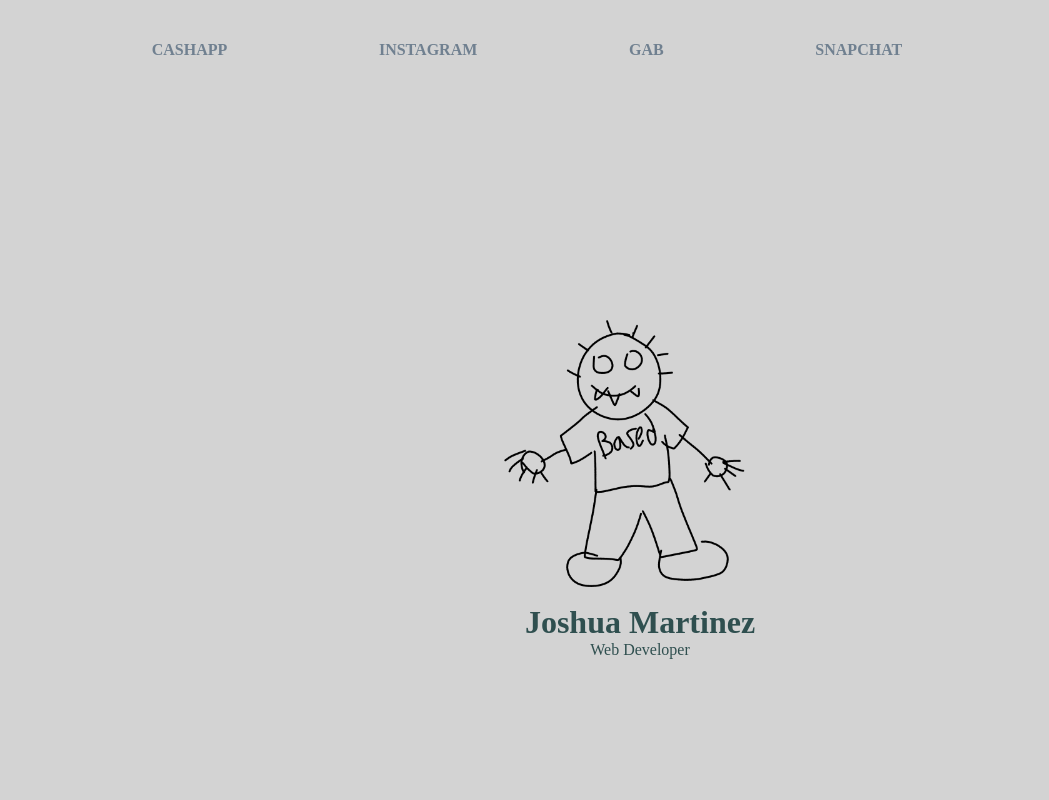
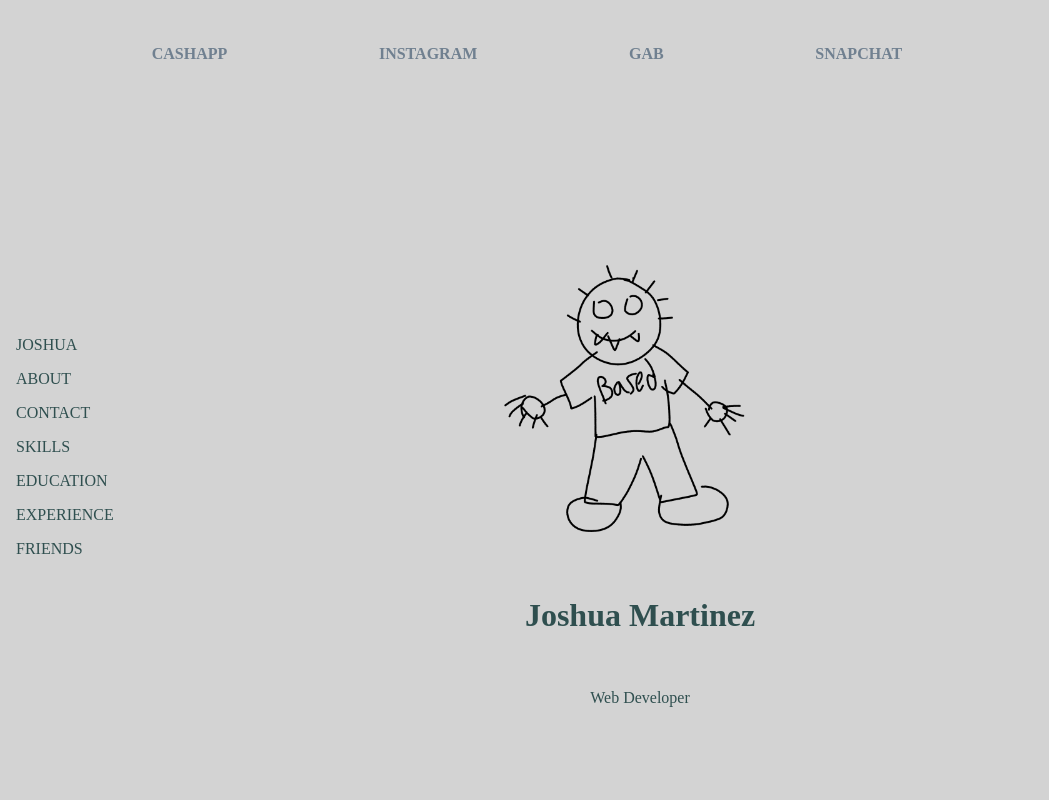
Before and after one commit to Malal0/Intro-to-html, a plain HTML site: page index.html in a window 1280 px wide. Shown: the top 800 px of the page, 0-1049 px from the left. Drawn offline with Linux system fonts and the light colour scheme; a web font is replaced by a local one.

Commit message:
added side page nav

```diff
--- a/index.html
+++ b/index.html
@@ -23,13 +23,13 @@
         </ul>
     </nav>
     <div id="mainContainer">
-        <div class="me flex column jc-c">
+        <div class="me flex column jc-c" id="top">
             <img src="/images/self portrait.png" height="300px" id="profile-pic" alt="self portrait"
                 title="Accurate Self Portrait of Joshua">
             <h1>joshua martinez</h1>
             <p class="cap">web developer</p>
         </div>
-        <div class="box  flex column jc-c c">
+        <div class="box  flex column jc-c c" id="aboutme">
             <h1>about me</h1>
             <p>Lorem ipsum, dolor sit amet consectetur adipisicing elit. Harum similique quo adipisci magnam. Quidem
                 atque
@@ -38,14 +38,14 @@
                 quaerat ut dolorem laboriosam maxime molestias culpa quae numquam nisi nobis quia accusamus enim,
                 repudiandae ab ex architecto adipisci? Obcaecati, numquam esse!</p>
         </div>
-        <div class="box flex column jc-c c">
+        <div class="box flex column jc-c c" id="contactme">
             <h1>contact me</h1>
             <p>Phone: <a href="tel:8884475594">(903) 447-5594</a></p>
             <!-- hk3a0eqmtj@temporaremail.com recovery key:ORHRFOD19178 OR 0RHRF0D19178-->
             <p>Email: <a href="mailto:hk3a0eqmtj@temporaremail.com">deezN_U_T_T_Z_69@basedmail.com</a></p>
             <p>website: <a href="https://thatsthefinger.com/" target="_blank">www.joshuamartinez.com</a></p>
         </div>
-        <div class="box flex column jc-c c">
+        <div class="box flex column jc-c c" id="skills">
             <h1>personal skills</h1>
             <h2>I can:</h2>
             <ul class="cap">
@@ -55,7 +55,7 @@
                 <li>kill</li>
             </ul>
         </div>
-        <div class="box flex column jc-c c">
+        <div class="box flex column jc-c c" id="education">
             <h1>education</h1>
             <ul class="cap">
                 <li>highschool</li>
@@ -63,7 +63,7 @@
                 <li>hard school of knocks</li>
             </ul>
         </div>
-        <div class="box flex column jc-c c">
+        <div class="box flex column jc-c c" id="experience">
             <h1>work experience</h1>
             <ul class="cap">
                 <li>yard work</li>
@@ -72,7 +72,7 @@
             </ul>
 
         </div>
-        <div class="box flex column jc-c c">
+        <div class="box flex column jc-c c" id="friends">
             <h1>friends</h1>
             <ol class="cap">
                 <li>carlo</li>
@@ -81,7 +81,17 @@
             </ol>
         </div>
     </div>
-
+    <div id="page-nav">
+        <!-- make tabs on the right to navigate the page -->
+        <!-- top, aboutme, contactme, skills, education, experience, friends -->
+        <div class="tabs"><a href="#top">Joshua</a></div>
+        <div class="tabs"><a href="#aboutme">about</a></div>
+        <div class="tabs"><a href="#contactme">contact</a></div>
+        <div class="tabs"><a href="#skills">skills</a></div>
+        <div class="tabs"><a href="#education">education</a></div>
+        <div class="tabs"><a href="#experience">experience</a></div>
+        <div class="tabs"><a href="#friends">friends</a></div>
+    </div>
 </body>
 
 </html>
--- a/style.css
+++ b/style.css
@@ -15,14 +15,20 @@ body{
     box-sizing: border-box;
     width: 100%;
 }
-h1{
+h1, h2{
     text-transform: capitalize;
+    margin: 1.5em;
 }
 
 nav{
     padding-block: 2em;
     /*background-image: linear-gradient(53deg, #ccfffc, #ffcccf);*/
     height: 6.3125em;
+}
+
+p, li{
+    line-height: 2em;
+    /*margin: .5em*/
 }
 
 nav ul{
@@ -65,6 +71,22 @@ nav ul li a:hover{
     height: 2em;
 }
 
+/*page navigation*/
+#page-nav{
+    /*background-color: aquamarine;
+    height: 50vh;
+    width: 10vw;*/
+    position: fixed;
+    z-index: 10;
+    top: 40%;
+}
+.tabs{
+    /*background-color: coral;*/
+    margin: 1em;
+    text-transform: uppercase;
+}
+
+
 
 /*flex*/
 .flex{
```
